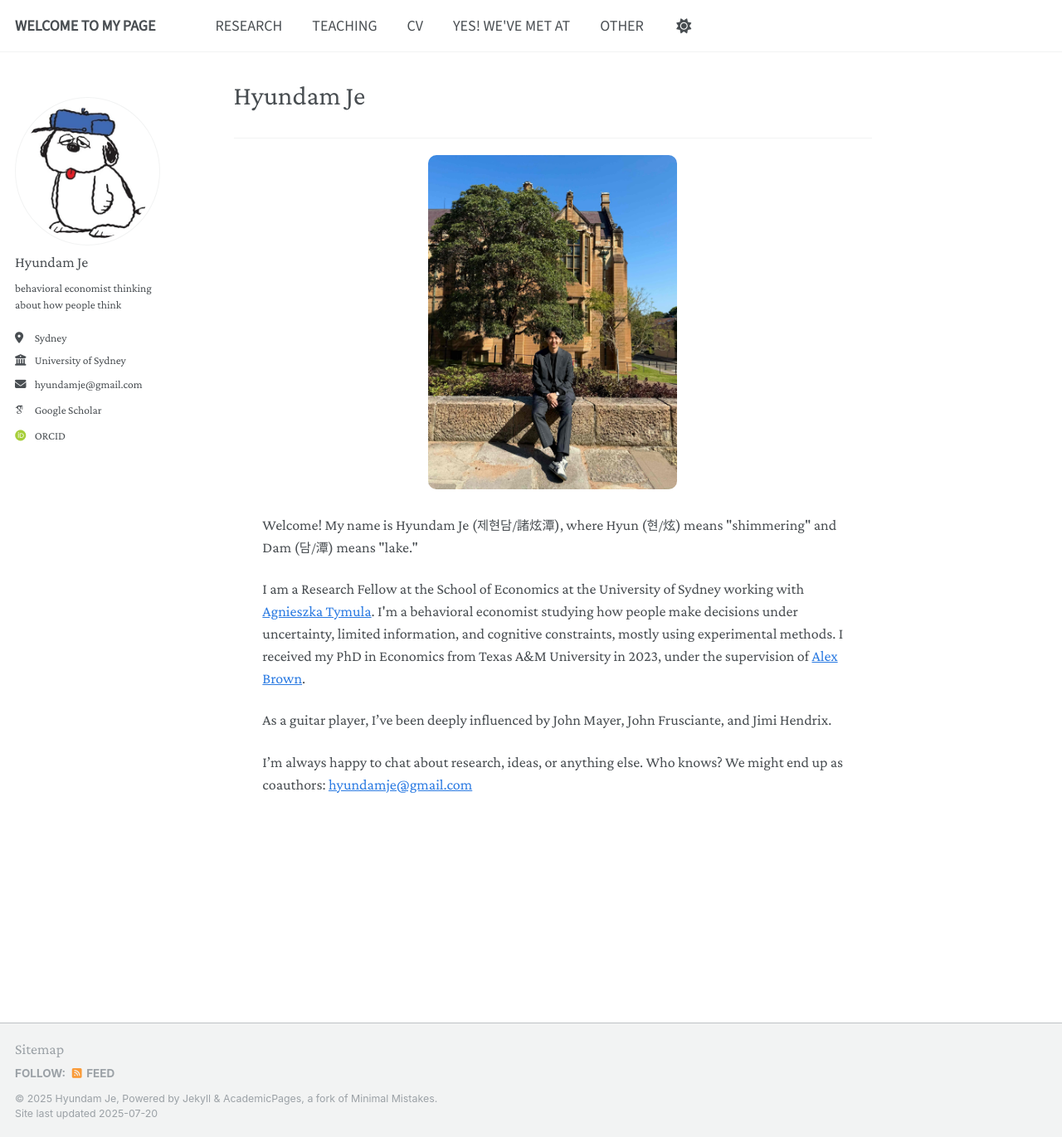
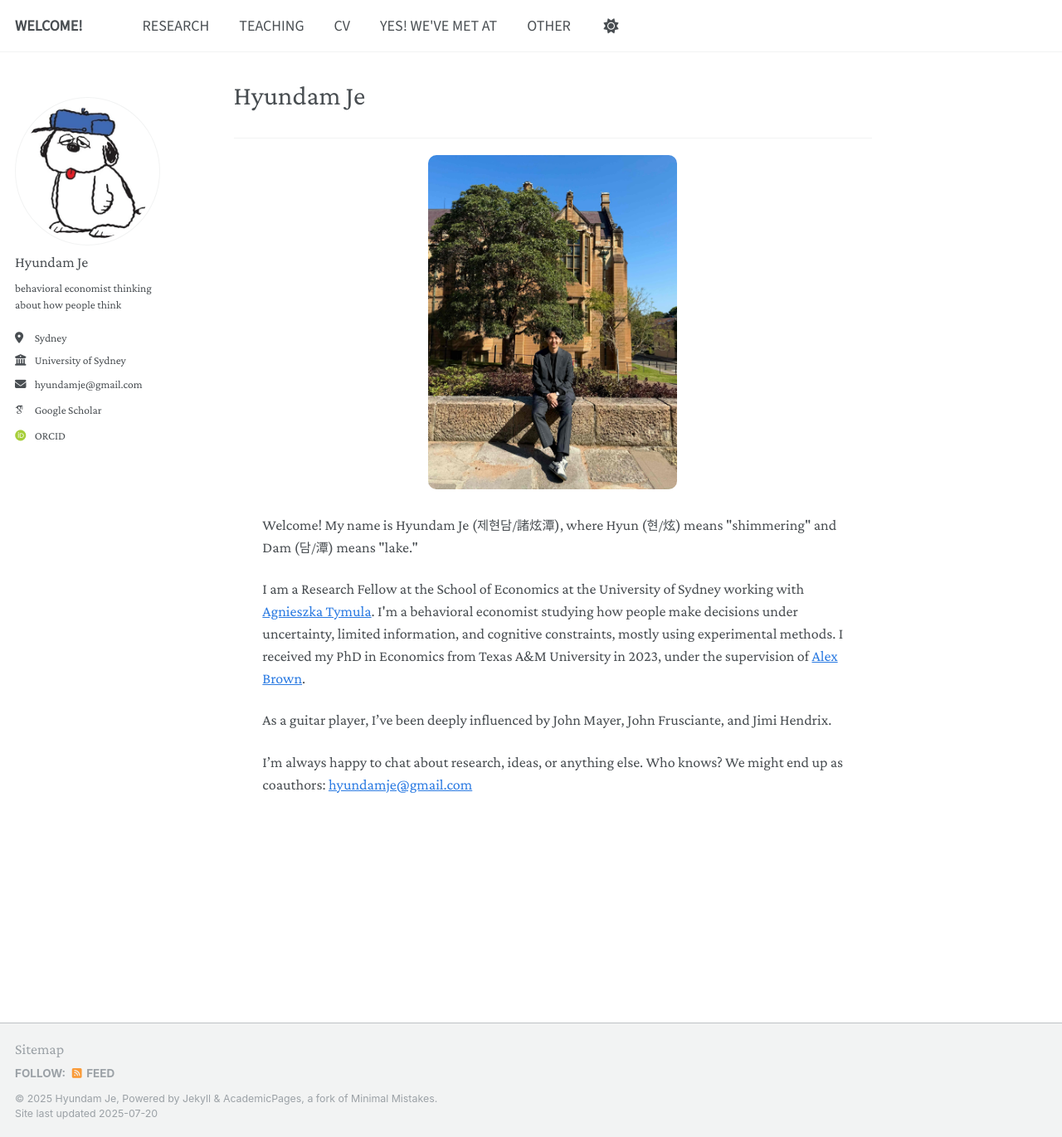
Before and after one commit to hyundamje/hyundamje.github.io, a Jekyll site: the page built from _pages/about.md, in a window 1280 px wide and 1371 px high. Shown: the whole window at 83% size. Built offline with Jekyll 4.4.1, drawn with Linux system fonts in a browser that asks for light colours; some web fonts are replaced.

Commit message:
Update _config.yml

```diff
--- a/_config.yml
+++ b/_config.yml
@@ -22,7 +22,7 @@ plugins:
 
 # minimal_mistakes_skin: "default"
 
-title                    : "WELCOME TO MY PAGE"
+title                    : "WELCOME!"
 title_separator          : "—"
 name                     : &hyundamje "Hyundam Je"
 description              : &description "behavioral economist"
```
